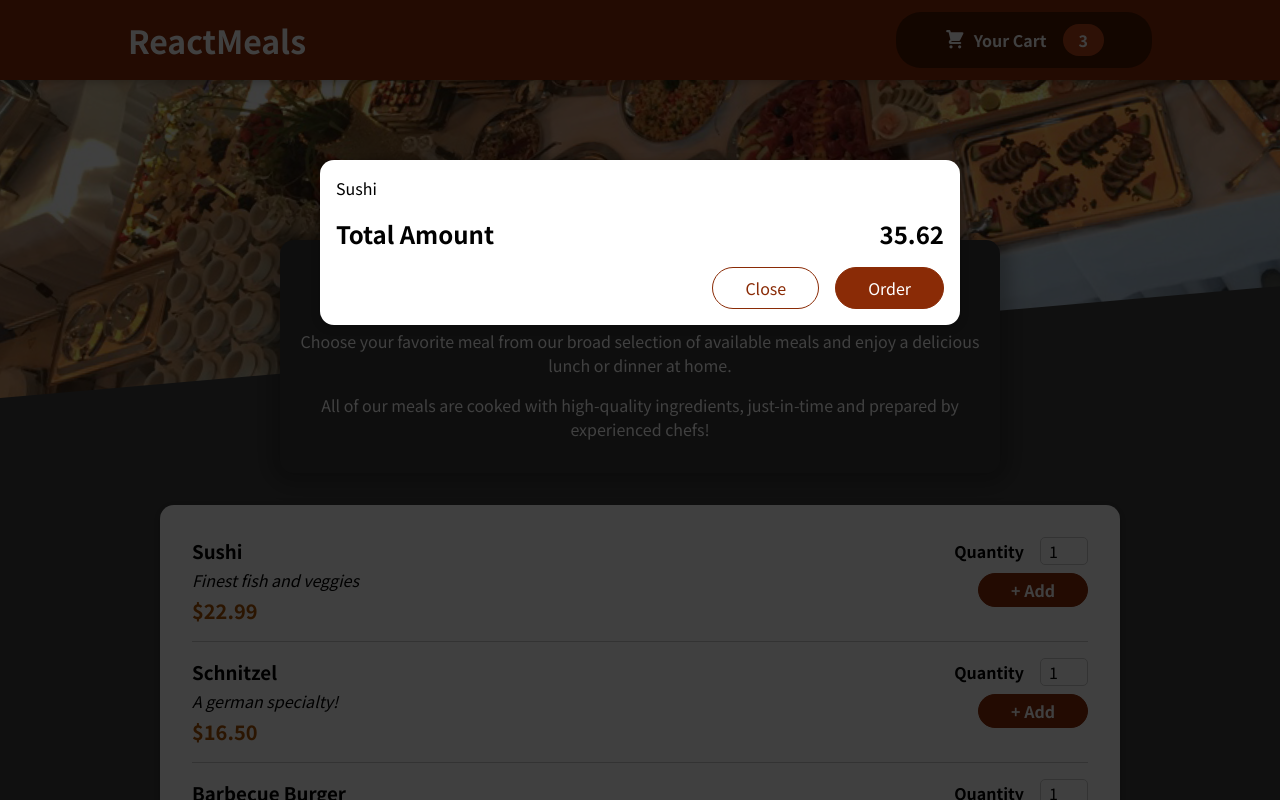
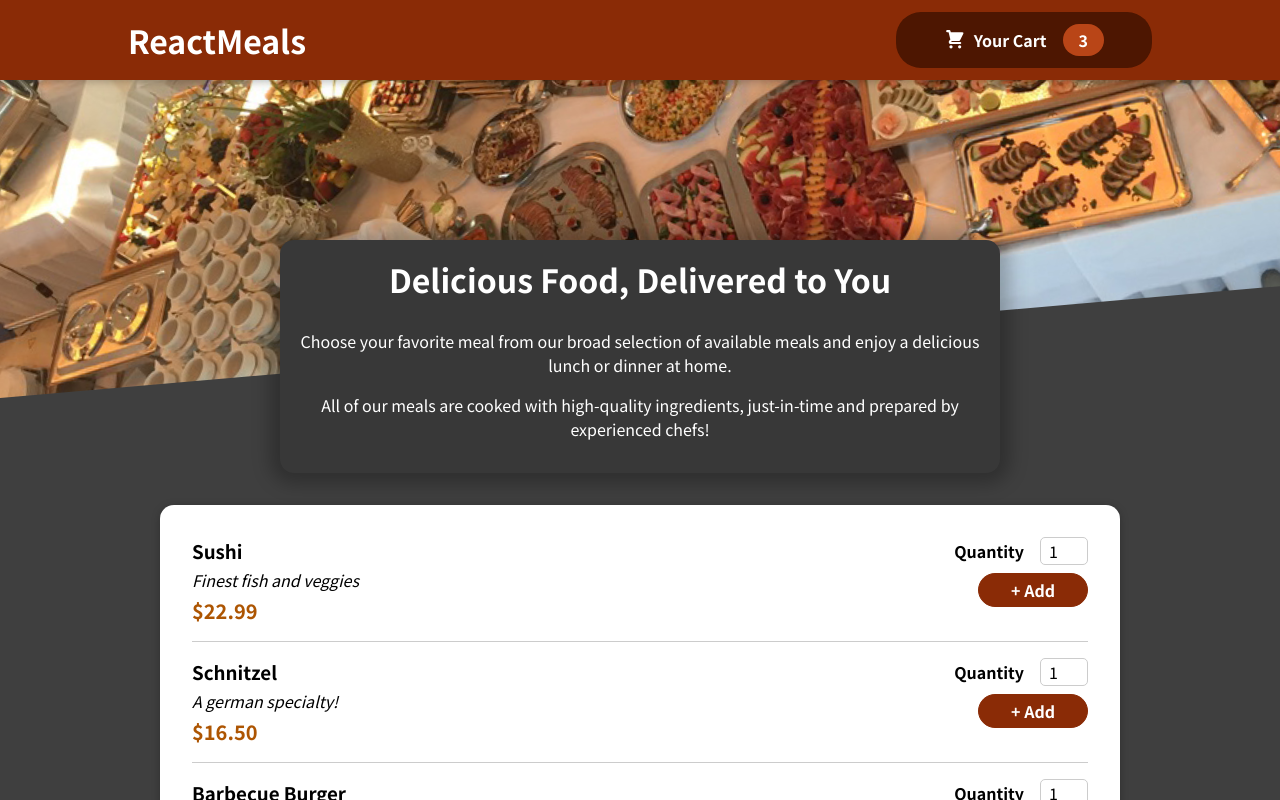
Before and after one commit to tenglishjr/food-order-app, a React (Create React App) app: page / in a window 1280 px wide. Shown: the top 800 px of the page. Built offline with nearby package versions, Linux system fonts and the light colour scheme.

Commit message:
Add | Cart modal 'close' functionality

```diff
--- a/src/App.js
+++ b/src/App.js
@@ -1,14 +1,24 @@
-import React, {Fragment} from 'react';
+import {Fragment, useState} from 'react';
 
 import Header from './components/Layout/Header';
 import Meals from "./components/Meals/Meals";
 import Cart from "./components/Cart/Cart";
 
 function App() {
+    const [cartIsShown, setCartIsShown] = useState(false);
+
+    const showCartHandler = () => {
+        setCartIsShown(true);
+    };
+
+    const hideCartHandler = () => {
+        setCartIsShown(false);
+    };
+
     return (
         <Fragment>
-          <Cart/>
-          <Header/>
+            {cartIsShown && <Cart onClose={hideCartHandler}/>}
+            <Header onShowCart={showCartHandler}/>
             <main>
                 <Meals/>
             </main>
--- a/src/components/Cart/Cart.js
+++ b/src/components/Cart/Cart.js
@@ -4,14 +4,14 @@
 const Cart = props => {
     const cartItems = <ul className={classes['cart-items']}>{[{id: 'c1', name: 'Sushi', amount: '2', price: 12.99}].map(item => <li>{item.name}</li>)}</ul>;
 
-    return <Modal>
+    return <Modal onClose={props.onClose}>
         {cartItems}
         <div className={classes.total}>
             <span>Total Amount</span>
             <span>35.62</span>
         </div>
         <div className={classes.actions}>
-            <button className={classes['button--alt']}>Close</button>
+            <button className={classes['button--alt']} onClick={props.onClose}>Close</button>
             <button className={classes.button}>Order</button>
         </div>
     </Modal>
--- a/src/components/Layout/Header.js
+++ b/src/components/Layout/Header.js
@@ -2,7 +2,7 @@
 
 import classes from '../../styling/Header.module.css';
 import mealsImg from '../../assets/meals.jpeg';
-import Button from '../Layout/HeaderCartButton';
+import HeaderCartButton from '../Layout/HeaderCartButton';
 
 const Header = props => {
 
@@ -10,7 +10,7 @@
         <Fragment>
             <header className={classes.header}>
                 <h1>ReactMeals</h1>
-                <Button>Cart</Button>
+                <HeaderCartButton onClick={props.onShowCart}>Cart</HeaderCartButton>
             </header>
             <div className={classes['main-image']}>
                 <img src={mealsImg} alt="A table full of delicious food!"/>
--- a/src/components/Layout/HeaderCartButton.js
+++ b/src/components/Layout/HeaderCartButton.js
@@ -3,7 +3,7 @@
 
 const HeaderCartButton = props => {
 
-    return <button className={classes.button}>
+    return <button className={classes.button} onClick={props.onClick}>
         <span className={classes.icon}>
             <CartIcon/>
         </span>
--- a/src/components/UI/Modal.js
+++ b/src/components/UI/Modal.js
@@ -3,7 +3,7 @@
 import ReactDOM from "react-dom";
 
 const Backdrop = props => {
-    return <div className={classes.backdrop} />
+    return <div className={classes.backdrop} onClick={props.onClose} />
 };
 
 const ModalOverlay = props => {
@@ -16,7 +16,7 @@
 
 const Modal = props => {
     return <Fragment>
-        {ReactDOM.createPortal(<Backdrop/>, portalElement)}
+        {ReactDOM.createPortal(<Backdrop onClose={props.onClose} />, portalElement)}
         {ReactDOM.createPortal(<ModalOverlay>{props.children}</ModalOverlay>, portalElement)}
     </Fragment>
 };
```
Also changed, not shown: 1 other file (tests, documents, lock files or other folders). Lines whose indentation alone changed are shown as unchanged.
